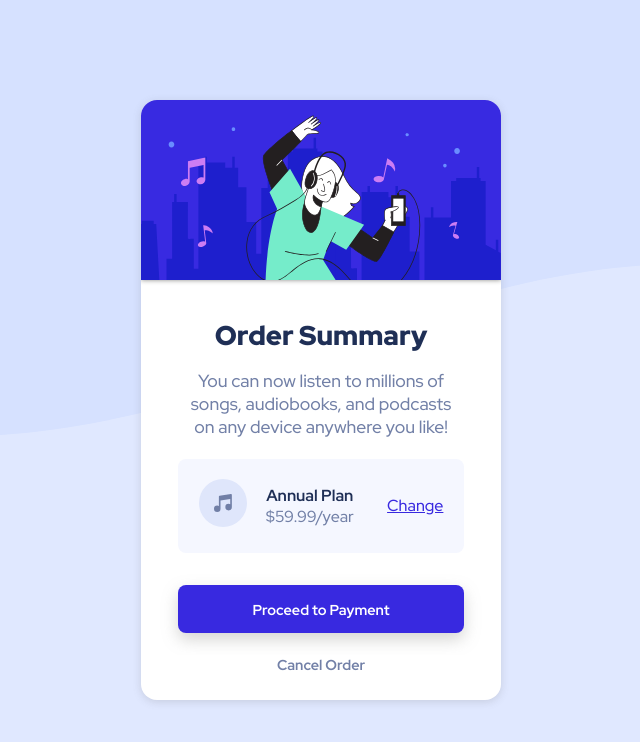
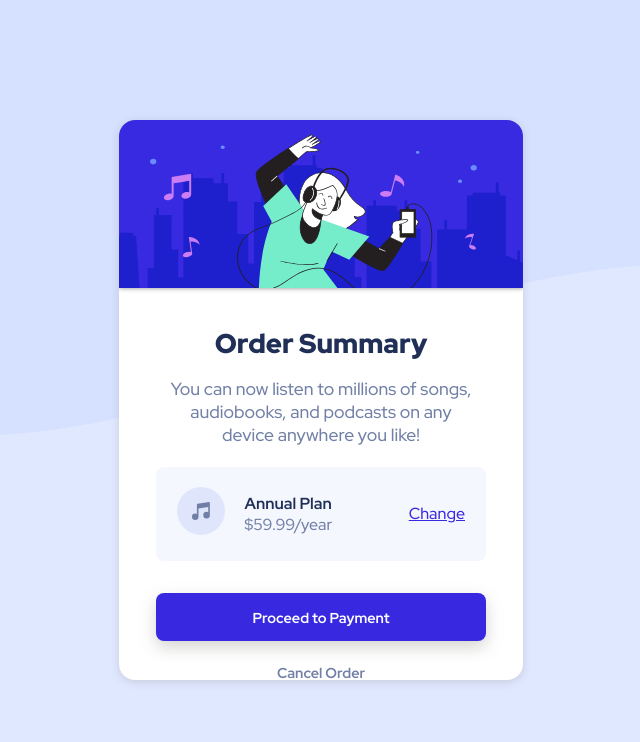
Before and after one commit to Swing95/order-summary-component-main, a plain HTML site: page index.html in a window 1280 px wide. Shown: the top 742 px of the page, without its empty margins (399-1039 px from the left). Drawn offline with Linux system fonts and the light colour scheme.

Commit message:
height width

```diff
--- a/styles.css
+++ b/styles.css
@@ -25,8 +25,8 @@ body {
 }
 
 .wrapper {
-    width: 25%;
-    height: 75%;
+    width: 28%;
+    height: 70%;
     border-radius: 1rem;
     overflow: hidden;
     background-color: #FFFFFF;
```
